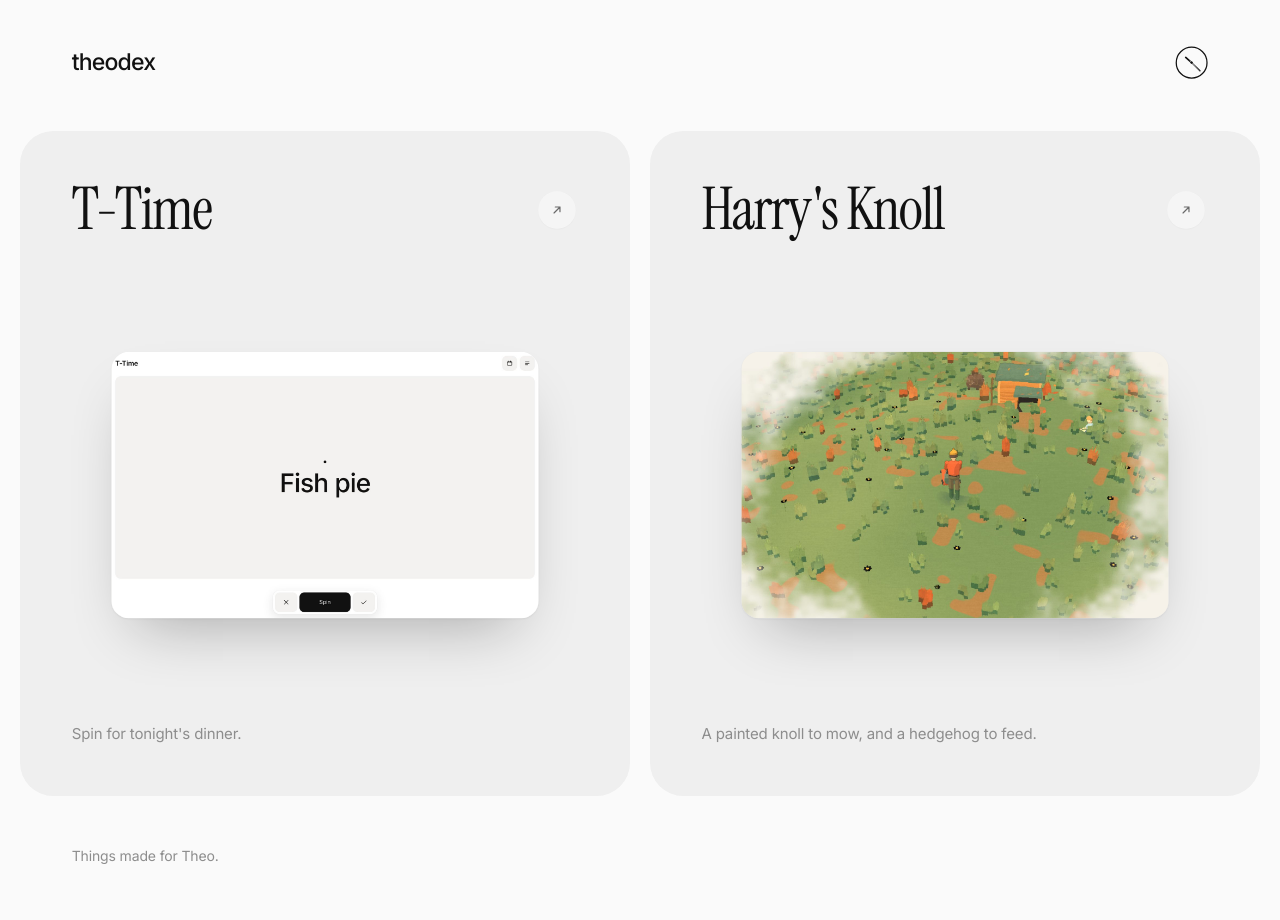
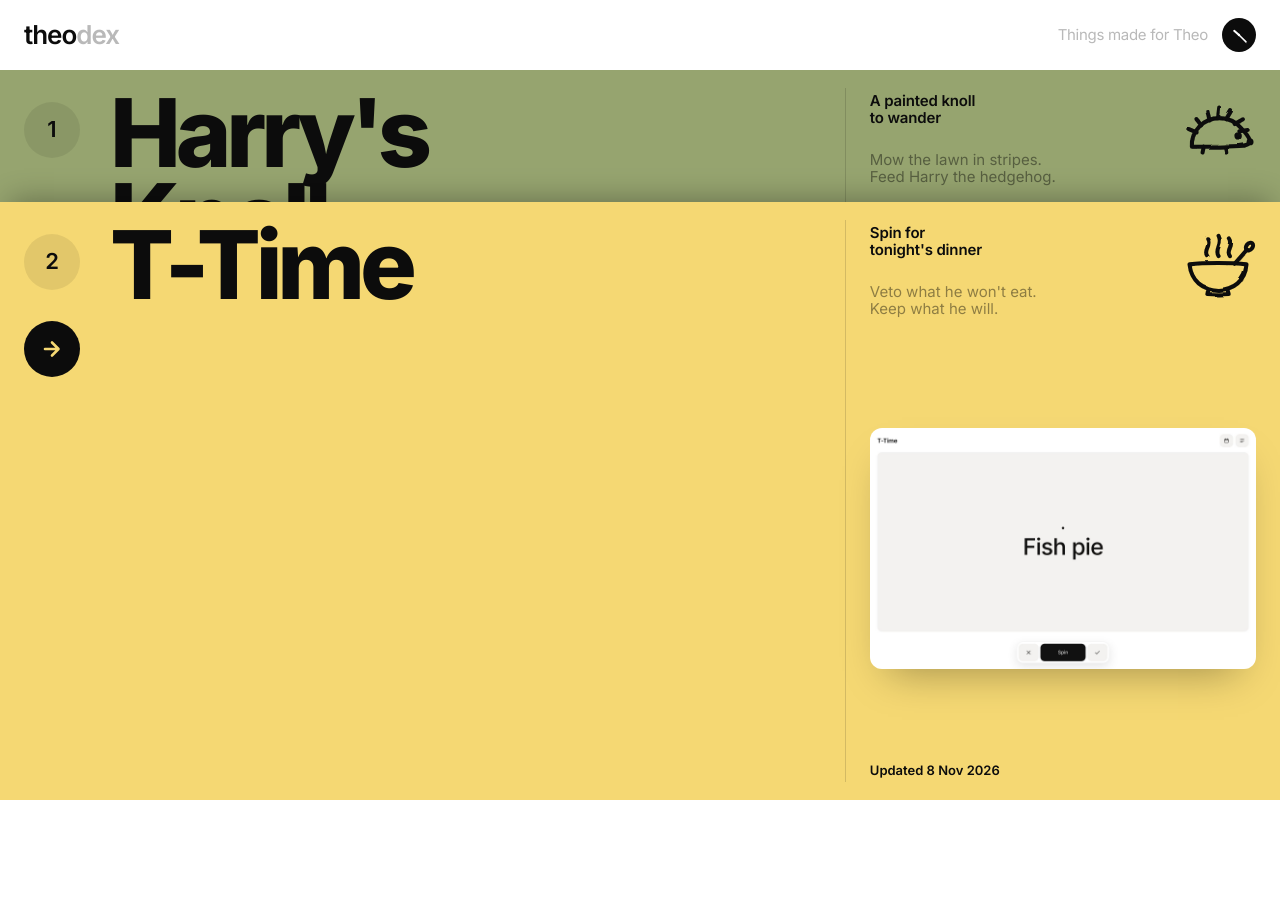
Before and after one commit to hendoscott7/theodex, a plain HTML site: page index.html in a window 1280 px wide. After the commit the page ends 800 px from the top, so only its background shows below. Drawn offline with Linux system fonts and the light colour scheme.

Commit message:
Redesign as stacked colour bands
Full-width bands that open on hover, hand-drawn icons, clock in the corner.

Co-Authored-By: Claude Opus 5.5 <noreply@anthropic.com>
Claude-Session: https://claude.ai/code/session_01MtFveFB1jSu7jaXSkAVnLE

```diff
--- a/index.html
+++ b/index.html
@@ -5,119 +5,160 @@
 <meta name="viewport" content="width=device-width, initial-scale=1">
 <title>theodex</title>
 <link rel="preconnect" href="https://fonts.googleapis.com">
-<link href="https://fonts.googleapis.com/css2?family=Instrument+Serif:ital@0;1&family=Inter:wght@400;500&display=swap" rel="stylesheet">
+<link href="https://fonts.googleapis.com/css2?family=Inter:wght@400;600;800&display=swap" rel="stylesheet">
 <style>
-  :root { --ink: #111; --dim: #8d8d8d; --card: #efefef; --gap: clamp(12px, 1.6vw, 24px); }
+  :root { --ink: #0c0c0c; --soft: rgba(0,0,0,.42); --bar: #f1f1f1; --ease: cubic-bezier(.65,0,.2,1); }
   * { box-sizing: border-box; }
-  html, body { margin: 0; background: #fafafa; color: var(--ink); }
-  body { font: 400 18px/1.3 "Instrument Serif", Georgia, serif; -webkit-font-smoothing: antialiased; padding: var(--gap); }
+  html, body { margin: 0; height: 100%; }
+  body {
+    font: 400 14px/1.25 "Inter", "Helvetica Neue", Arial, sans-serif; color: var(--ink); background: #fff;
+    -webkit-font-smoothing: antialiased; display: flex; flex-direction: column; height: 100vh; overflow: hidden;
+  }
   a { color: inherit; text-decoration: none; }
+  button { font: inherit; color: inherit; background: none; border: 0; padding: 0; cursor: pointer; }
 
-  header {
-    display: flex; justify-content: space-between; align-items: center;
-    padding: clamp(12px, 2vw, 28px) clamp(20px, 4vw, 64px) clamp(28px, 4vw, 56px);
+  /* corner labels */
+  .top { display: flex; justify-content: space-between; align-items: baseline; padding: 18px 24px; }
+  .logo { font-size: 26px; font-weight: 600; letter-spacing: -.04em; }
+  .logo span { color: #b9b9b9; }
+  .for { font-size: 15px; color: #b9b9b9; letter-spacing: -.02em; }
+
+  /* bands */
+  .bands { flex: 1; display: flex; flex-direction: column; min-height: 0; }
+  .band {
+    position: relative; flex: 0 0 var(--closed, 132px); min-height: 0; overflow: hidden;
+    background: var(--c); display: grid; grid-template-columns: 1fr minmax(260px, 34%); cursor: pointer;
+    transition: flex-basis .32s var(--ease), flex-grow .32s var(--ease), box-shadow .25s;
   }
-  .logo { font: 500 clamp(22px, 1.8vw, 28px)/1 "Inter", system-ui, sans-serif; letter-spacing: -.035em; }
-  .clock { width: clamp(32px, 2.6vw, 42px); height: auto; }
-  .clock .face { fill: none; stroke: var(--ink); stroke-width: 1.5; }
-  .clock line { stroke: var(--ink); stroke-linecap: round; }
-  .clock .s { stroke: #b0b0b0; }
+  .band.on { flex: 1 0 var(--closed, 132px); z-index: 1; }
+  /* the open card casts its shadow up onto the card above; the top card has none */
+  .band.on:not(:first-child) { box-shadow: 0 -12px 28px -10px rgba(0,0,0,.32); }
+  .main { display: grid; grid-template-columns: 64px 1fr; column-gap: 22px; align-content: start; padding: 20px 24px; }
+  .num, .go {
+    width: 56px; height: 56px; border-radius: 50%; display: grid; place-items: center;
+    font-size: 22px; font-weight: 600;
+  }
+  .num { background: rgba(0,0,0,.08); margin-top: 12px; }
+  .go {
+    background: var(--ink); color: var(--c); margin-top: 6px;
+    transform: scale(.4); opacity: 0; transition: transform .25s var(--ease), opacity .15s;
+  }
+  .go svg { width: 24px; height: 24px; stroke: currentColor; stroke-width: 2.6; fill: none; stroke-linecap: round; stroke-linejoin: round; }
+  .band.on .go { transform: none; opacity: 1; transition-delay: .08s; }
+  .name { font-weight: 800; font-size: clamp(56px, 7.4vw, 112px); line-height: .9; letter-spacing: -.055em; margin: 0; white-space: nowrap; }
+  .name + .name { grid-column: 2; }
+  .go { margin-top: 14px; }
+  .go { grid-row: 2; grid-column: 1; align-self: center; }
 
-  main { display: grid; grid-template-columns: repeat(2, minmax(0, 1fr)); gap: var(--gap); }
+  .side { border-left: 1px solid rgba(0,0,0,.14); margin: 18px 0; padding: 4px 24px 4px 24px;
+          display: grid; grid-template-columns: 1fr auto; grid-template-rows: auto auto 1fr auto; column-gap: 16px; }
+  .side h3 { margin: 0; font-size: 15px; font-weight: 600; line-height: 1.15; letter-spacing: -.01em; }
+  .side p { margin: 24px 0 0; color: var(--soft); font-size: 15px; line-height: 1.15; max-width: 16em; }
+  .side .when { grid-row: 4; font-weight: 600; font-size: 13px; opacity: 0; transition: opacity .2s; }
+  .band.on .when { opacity: 1; transition-delay: .1s; }
+  .icon { grid-column: 2; grid-row: 1 / 3; width: 76px; height: 76px; }
+  .icon svg { width: 100%; height: 100%; overflow: visible; stroke: var(--ink); color: var(--ink); stroke-width: 3.4; fill: none; stroke-linecap: round; stroke-linejoin: round; }
+  .icon .ghost { opacity: .45; stroke-width: 1.6; }
+  .shot {
+    grid-column: 1 / -1; grid-row: 3; align-self: center; margin-top: 18px; width: 100%; aspect-ratio: 16 / 10; max-height: 100%;
+    object-fit: cover; border-radius: 12px; display: block; box-shadow: 0 20px 40px -18px rgba(0,0,0,.35);
+    opacity: 0; transform: translateY(10px); transition: opacity .2s, transform .3s var(--ease);
+  }
+  .band.on .shot { opacity: 1; transform: none; transition-delay: .06s; }
 
-  .card {
-    position: relative; background: var(--card); border-radius: clamp(24px, 2.6vw, 40px);
-    padding: clamp(28px, 4vw, 64px); overflow: hidden;
-    display: grid; grid-template-rows: auto 1fr auto; gap: clamp(28px, 4vw, 56px);
-    min-height: clamp(520px, 52vw, 760px);
-    isolation: isolate;
-  }
-  .card::before {
-    content: ""; position: absolute; inset: 0; z-index: -1; opacity: 0; transition: opacity .6s;
-    background:
-      radial-gradient(60% 55% at var(--x, 50%) var(--y, 40%), rgba(255,255,255,.95), rgba(255,255,255,0) 70%),
-      radial-gradient(80% 70% at calc(100% - var(--x, 50%)) 100%, rgba(214,226,255,.7), rgba(214,226,255,0) 70%),
-      radial-gradient(70% 60% at 0% 0%, rgba(255,228,214,.6), rgba(255,228,214,0) 70%);
-  }
-  .card:hover::before { opacity: 1; }
-  .top { display: flex; justify-content: space-between; align-items: flex-start; gap: 20px; }
-  .name { margin: 0; font-weight: 400; font-size: clamp(44px, 4.6vw, 80px); line-height: .92; letter-spacing: -.025em; }
-  .btn {
-    flex: none; width: 44px; height: 44px; border-radius: 50%; background: rgba(255,255,255,.7);
-    display: grid; place-items: center; margin-top: 6px;
-    box-shadow: 0 1px 2px rgba(0,0,0,.05);
-    transform: scale(.85); opacity: .6;
-    transition: transform .4s cubic-bezier(.2,.7,.2,1), opacity .4s, background .4s, box-shadow .4s;
-  }
-  .btn svg { width: 16px; height: 16px; stroke: var(--ink); stroke-width: 1.4; fill: none; stroke-linecap: round; stroke-linejoin: round; }
-  .card:hover .btn { transform: none; opacity: 1; background: #fff; box-shadow: 0 2px 4px rgba(0,0,0,.05), 0 10px 26px rgba(0,0,0,.08); }
+  .right { display: flex; align-items: center; gap: 14px; }
+  .top { align-items: center; }
+  .clock { width: 34px; height: 34px; border-radius: 50%; background: var(--ink); flex: none; }
+  .clock svg { width: 100%; height: 100%; display: block; }
+  .clock line { stroke: #fff; stroke-linecap: round; }
 
-  /* the short screen */
-  .stage { display: grid; place-items: center; }
-  .screen {
-    width: 86%; aspect-ratio: 16 / 10; border-radius: 18px; overflow: hidden;
-    box-shadow: 0 1px 2px rgba(0,0,0,.06), 0 30px 60px -24px rgba(0,0,0,.3);
-    transform: translateY(6px) scale(.98);
-    transition: transform .7s cubic-bezier(.2,.7,.2,1);
-  }
-  .card:hover .screen { transform: translateY(0) scale(1); }
-  .screen-in { width: 100%; height: 100%; overflow: hidden; position: relative; background: #e4e4e3; }
-  .screen img { width: 100%; height: 100%; object-fit: cover; display: block; transform: scale(1.02); transition: transform 1.2s cubic-bezier(.2,.7,.2,1); }
-  .card:hover .screen img { transform: scale(1); }
-  .soon { position: absolute; inset: 0; display: grid; place-items: center; color: #a3a3a3; font-style: italic; font-size: clamp(22px, 2vw, 30px); }
-
-  .line { margin: 0; color: var(--dim); font: 400 clamp(15px, 1.15vw, 17px)/1.45 "Inter", system-ui, sans-serif; letter-spacing: -.01em; max-width: 30em; }
-
-  footer { padding: clamp(28px, 4vw, 56px) clamp(20px, 4vw, 64px); color: var(--dim); font: 400 14px/1.3 "Inter", system-ui, sans-serif; letter-spacing: -.01em; }
-
-  @media (max-width: 900px) { main { grid-template-columns: 1fr; } .card { min-height: 0; } }
-  @media (prefers-reduced-motion: reduce) { .card *, .card { transition: none !important; } }
+  @media (max-width: 760px) {
+    body { height: auto; min-height: 100vh; overflow: auto; }
+    .band { grid-template-columns: 1fr; --closed: 104px; }
+    .side { display: none; }
+    .band.on .side { display: grid; border-left: 0; border-top: 1px solid rgba(0,0,0,.14); margin: 0 24px 20px; padding: 16px 0 0; }
+    .band.on { flex-basis: auto; }
+    }
+  @media (prefers-reduced-motion: reduce) { .band, .go, .shot, .when, .ruler .head { transition: none !important; } }
 </style>
 </head>
 <body>
-<header>
-  <a class="logo" href="./">theodex</a>
-  <svg class="clock" viewBox="0 0 40 40" role="img" aria-label="Clock">
-    <circle class="face" cx="20" cy="20" r="18.5"/>
-    <line id="hh" x1="20" y1="20" x2="20" y2="10.5" stroke-width="2"/>
-    <line id="mh" x1="20" y1="20" x2="20" y2="6" stroke-width="1.5"/>
-    <line id="sh" class="s" x1="20" y1="22.5" x2="20" y2="5" stroke-width="1"/>
-    <circle cx="20" cy="20" r="1.4" fill="currentColor"/>
-  </svg>
+<header class="top">
+  <a class="logo" href="./">theo<span>dex</span></a>
+  <span class="right"><span class="for">Things made for Theo</span>
+    <span class="clock" role="img" aria-label="Clock"><svg viewBox="0 0 40 40">
+      <line id="hh" x1="20" y1="20" x2="20" y2="12.5" stroke-width="2.4"/>
+      <line id="mh" x1="20" y1="20" x2="20" y2="8.5" stroke-width="1.8"/>
+      <line id="sh" x1="20" y1="22" x2="20" y2="7.5" stroke-width="1" style="stroke:#ffffff80"/>
+      <circle cx="20" cy="20" r="1.4" fill="#fff"/>
+    </svg></span></span>
 </header>
 
-<main id="works"></main>
+<svg width="0" height="0" style="position:absolute" aria-hidden="true">
+  <filter id="rough-a"><feTurbulence type="fractalNoise" baseFrequency=".045" numOctaves="2" seed="4"/><feDisplacementMap in="SourceGraphic" scale="2.6"/></filter>
+  <filter id="rough-b"><feTurbulence type="fractalNoise" baseFrequency=".06" numOctaves="2" seed="11"/><feDisplacementMap in="SourceGraphic" scale="3.4"/></filter>
+</svg>
+<main class="bands" id="bands"></main>
 
-<footer>Things made for Theo.</footer>
 
 <script>
-// Add works here: name, one short line, link, still image and last-updated date.
-// Cards sort themselves, newest first. Leave image out to show "Coming soon".
+// Add works here. Bands show in this order, top to bottom.
+// name: one or two lines. title + text: the small column. icon: SVG paths on a 64×64 grid.
 const WORKS = [
-  { name: "Harry's Knoll", line: "A painted knoll to mow, and a hedgehog to feed.", url: "https://hendoscott7.github.io/harrys-knoll/", image: "img/harrys-knoll.jpg", updated: "2026-11-08T18:50" },
-  { name: "T-Time", line: "Spin for tonight's dinner.", url: "https://hendoscott7.github.io/t-time/", image: "img/t-time.jpg", updated: "2026-11-08T21:50" }
-].sort((a, b) => b.updated.localeCompare(a.updated));
+  {
+    name: ["Harry's", "Knoll"], color: "#96a46f",
+    title: "A painted knoll\nto wander", text: "Mow the lawn in stripes.\nFeed Harry the hedgehog.",
+    url: "https://hendoscott7.github.io/harrys-knoll/", image: "img/harrys-knoll.jpg", updated: "2026-11-08T18:50",
+    icon: '<path d="M10 46C9 33 20 22 33 22C42 22 48 26 52 31C55 34 58 38 59 41C59.5 44 55 45.5 50 45.5C36 46.5 22 46.2 10 46Z"/><path d="M14 34l-7-3M18 28l-5-6M25 24l-2-8M32 22l1-9M39 23l4-7M46 27l7-4M50 33l7-1"/><circle cx="49" cy="37" r="1.4" fill="currentColor"/><circle cx="59" cy="42" r="1.2" fill="currentColor"/><path d="M20 46l-1 5M38 46l1 5"/>'
+  },
+  {
+    name: ["T-Time"], color: "#f5d873",
+    title: "Spin for\ntonight's dinner", text: "Veto what he won't eat.\nKeep what he will.",
+    url: "https://hendoscott7.github.io/t-time/", image: "img/t-time.jpg", updated: "2026-11-08T21:50",
+    icon: '<path d="M8 34C20 32.5 44 32.5 56 34C55 48 45 55.5 32 55.5C19 55.5 9.5 48 8 34Z"/><path d="M24 55.5L23 59C29 59.5 35 59.5 41 59L40 55.5"/><path d="M23 27C19 22 27 18.5 23 12M32.5 27C28.5 21 36.5 17.5 32.5 10M42 27C38 22 46 18.5 42 13"/><path d="M46 33.5L56.5 21.5"/><ellipse cx="58.5" cy="19" rx="2.6" ry="3.6" transform="rotate(40 58.5 19)"/>'
+  }
+];
 
-const grid = document.getElementById('works');
-WORKS.forEach(w => {
-  const card = document.createElement(w.url ? 'a' : 'div');
-  card.className = 'card';
-  if (w.url) card.href = w.url;
-  card.innerHTML = `
-    <div class="top"><h2 class="name">${w.name}</h2>${w.url ? '<span class="btn" aria-label="Open"><svg viewBox="0 0 16 16"><path d="M4.5 11.5l7-7M6 4.5h5.5V10"/></svg></span>' : ''}</div>
-    <div class="stage"><div class="screen"><div class="screen-in">
-      ${w.image ? `<img src="${w.image}" alt="${w.name}">` : '<span class="soon">Coming soon</span>'}
-    </div></div></div>
-    <p class="line">${w.line}</p>`;
-  card.addEventListener('pointermove', e => {
-    const r = card.getBoundingClientRect();
-    card.style.setProperty('--x', ((e.clientX - r.left) / r.width * 100) + '%');
-    card.style.setProperty('--y', ((e.clientY - r.top) / r.height * 100) + '%');
-  });
-  grid.appendChild(card);
+const $ = id => document.getElementById(id);
+const bandsEl = $('bands');
+const fmt = d => new Date(d).toLocaleDateString('en-GB', { day: 'numeric', month: 'short', year: 'numeric' });
+const nl = s => s.replace(/\n/g, '<br>');
+
+WORKS.forEach((w, i) => {
+  const b = document.createElement('section');
+  b.className = 'band'; b.style.setProperty('--c', w.color);
+  b.innerHTML = `
+    <div class="main">
+      <span class="num">${i + 1}</span><h2 class="name">${w.name[0]}</h2>
+      <a class="go" href="${w.url}" aria-label="Open ${w.name.join(' ')}"><svg viewBox="0 0 24 24"><path d="M5 12h13M12 5.5L18.5 12 12 18.5"/></svg></a>${w.name[1] ? `<h2 class="name" aria-hidden="true">${w.name[1]}</h2>` : ''}
+    </div>
+    <div class="side">
+      <h3>${nl(w.title)}</h3>
+      <span class="icon"><svg viewBox="0 0 64 64"><g filter="url(#rough-a)">${w.icon}</g><g filter="url(#rough-b)" class="ghost">${w.icon}</g></svg></span>
+      <p>${nl(w.text)}</p>
+      <img class="shot" src="${w.image}" alt="${w.name.join(' ')}">
+      <span class="when">Updated ${fmt(w.updated)}</span>
+    </div>`;
+  b.addEventListener('mouseenter', () => select(i));
+  b.addEventListener('click', e => { if (current === i && !e.target.closest('a')) location.href = w.url; else select(i); });
+  bandsEl.appendChild(b);
 });
 
-const hands = { h: document.getElementById('hh'), m: document.getElementById('mh'), s: document.getElementById('sh') };
+let current = -1;
+bandsEl.addEventListener('mouseleave', () => select(WORKS.length - 1));
+// Lands with the bottom card open; hovering a card opens it.
+function select(i) {
+  current = i < 0 ? -1 : (i + WORKS.length) % WORKS.length;
+  [...bandsEl.children].forEach((b, k) => b.classList.toggle('on', k === current));
+}
+document.addEventListener('keydown', e => {
+  if (e.key === 'ArrowDown' || e.key === 'ArrowRight') select(current + 1);
+  if (e.key === 'ArrowUp' || e.key === 'ArrowLeft') select(current <= 0 ? WORKS.length - 1 : current - 1);
+  if (e.key === 'Enter' && current >= 0) location.href = WORKS[current].url;
+});
+select(WORKS.length - 1);
+
+const hands = { h: $('hh'), m: $('mh'), s: $('sh') };
 function tick() {
   const d = new Date(), sec = d.getSeconds(), min = d.getMinutes() + sec / 60, hr = d.getHours() % 12 + min / 60;
   hands.h.setAttribute('transform', `rotate(${hr * 30} 20 20)`);
```
Also changed, not shown: 1 other file.
